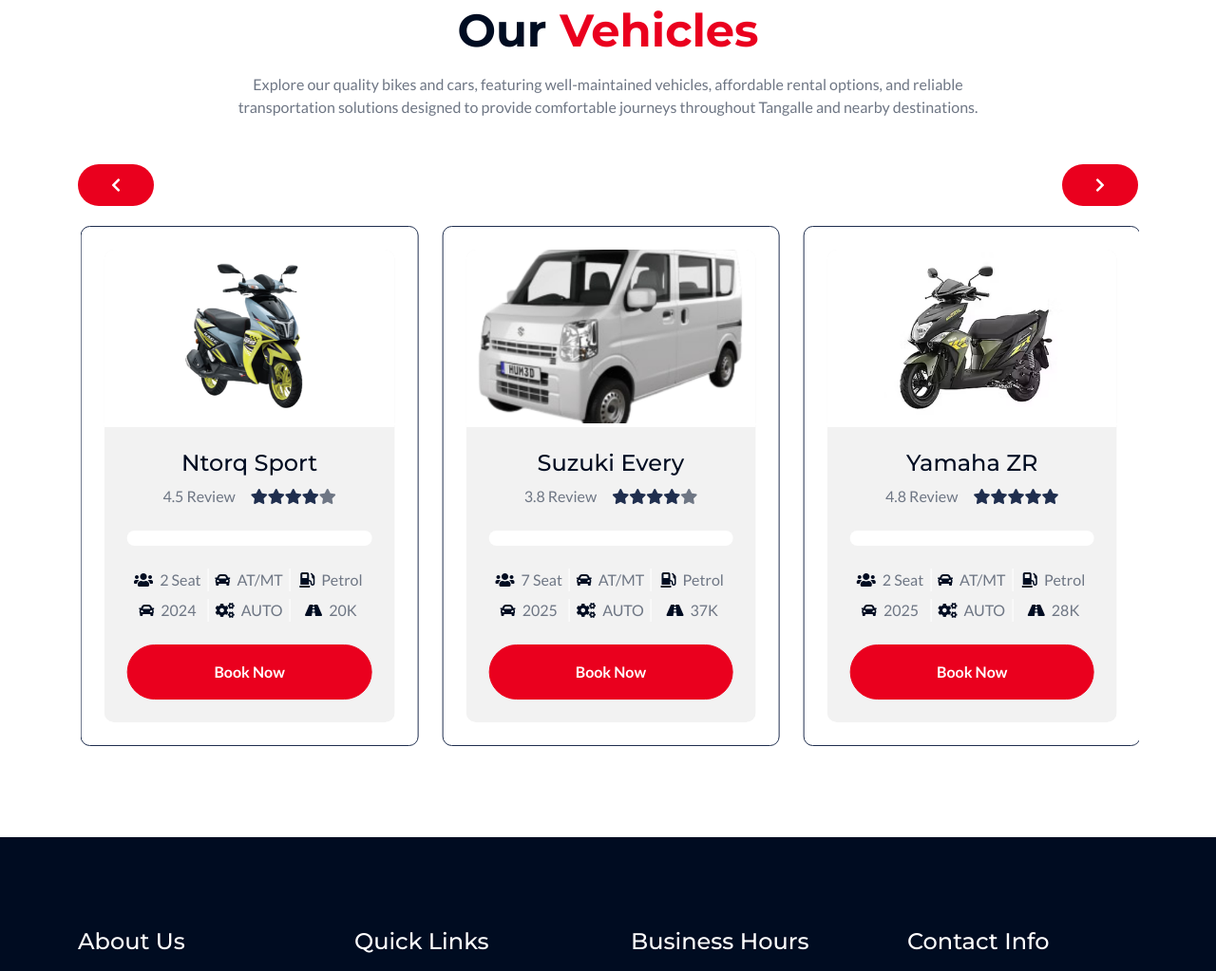
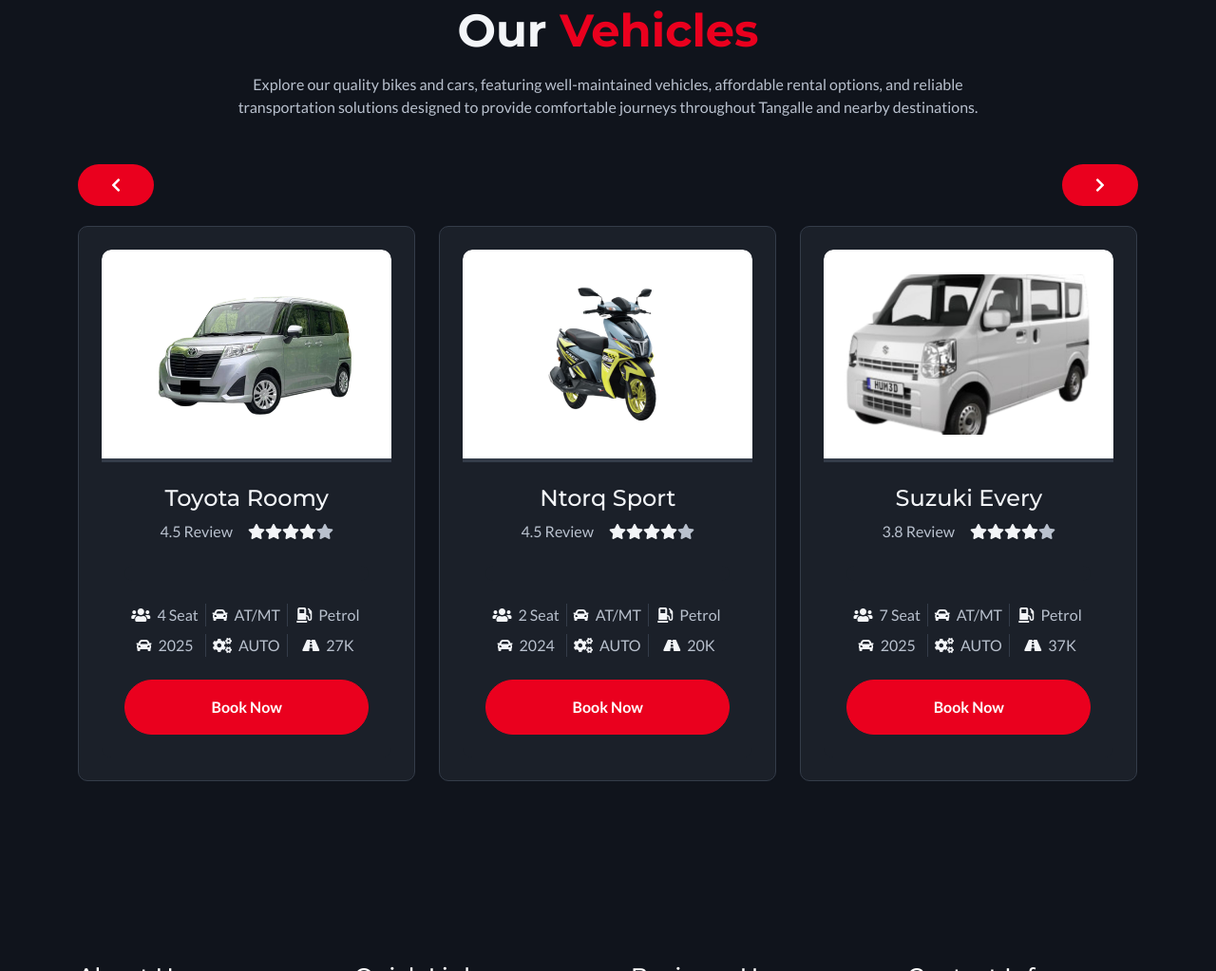
Before and after one commit to naflan222/unabikerent, a plain HTML site: page vehicle.html in a window 1280 px wide. Shown: the part 550-1573 px from the top of the page at 95% size. Drawn offline with nearby package versions, Linux system fonts and the light colour scheme.

Commit message:
Add dark theme and consistent vehicle slider presentation

```diff
--- a/css/style.css
+++ b/css/style.css
@@ -1,3 +1,82 @@
+
+/* Dark palette shared by every page; keep the original layout and red brand. */
+:root {
+    color-scheme: dark;
+    --bs-light: #1b2029;
+    --bs-dark: #10141c;
+    --bs-body: #b9c1ce;
+    --una-heading: #f3f5f8;
+    --una-border: #343c49;
+}
+
+body {
+    background: var(--bs-dark);
+    color: var(--bs-body);
+}
+
+h1, h2, h3, h4, h5, h6,
+.h1, .h2, .h3, .h4, .h5, .h6 {
+    color: var(--una-heading);
+}
+
+/* Bootstrap 5's compiled utilities contain literal light-theme colors. */
+.bg-white, .bg-light {
+    background-color: var(--bs-light) !important;
+}
+
+.bg-dark {
+    background-color: var(--bs-dark) !important;
+}
+
+.text-body, .text-muted {
+    color: var(--bs-body) !important;
+}
+
+.text-dark, .text-secondary {
+    color: var(--una-heading) !important;
+}
+
+.border-white {
+    border-color: var(--una-border) !important;
+}
+
+.form-control, .form-select, .dropdown-menu {
+    background-color: var(--bs-light);
+    border-color: var(--una-border);
+    color: var(--una-heading);
+}
+
+.form-control:focus, .form-select:focus {
+    background-color: var(--bs-light);
+    color: var(--una-heading);
+    border-color: var(--bs-primary);
+    box-shadow: 0 0 0 .2rem rgba(234, 0, 30, .2);
+}
+
+.form-control::placeholder {
+    color: var(--bs-body);
+    opacity: 1;
+}
+
+.dropdown-item, .navbar-light .navbar-nav .nav-link,
+.sticky-top .navbar-light .navbar-nav .nav-link {
+    color: var(--una-heading);
+}
+
+.dropdown-item:focus, .dropdown-item:hover {
+    color: var(--una-heading);
+    background: var(--una-border);
+}
+
+.btn-light {
+    background-color: var(--bs-light);
+    border-color: var(--una-border);
+}
+
+a:focus-visible, button:focus-visible {
+    outline: 2px solid var(--una-heading);
+    outline-offset: 3px;
+}
 
 /*** Spinner Start ***/
 /*** Spinner ***/
@@ -111,7 +190,7 @@
 
 /*** Navbar Start ***/
 .nav-bar {
-    background: var(--bs-white);
+    background: var(--bs-light);
 }
 
 .sticky-top {
@@ -123,7 +202,7 @@
     margin-right: 25px;
     padding: 35px 0;
     letter-spacing: 1px;
-    color: var(--bs-dark);
+    color: var(--una-heading);
     font-size: 17px;
     font-weight: 500;
     outline: none;
@@ -132,7 +211,7 @@
 
 .sticky-top .navbar-light .navbar-nav .nav-link {
     padding: 20px 0;
-    color: var(--bs-dark);
+    color: var(--una-heading);
 }
 
 .navbar-light .navbar-nav .nav-link:hover,
@@ -360,7 +439,8 @@
 /*** Cars Categories Start ***/
 .categories .categories-item {
     position: relative;
-    border: 1px solid var(--bs-secondary);
+    border: 1px solid var(--una-border);
+    background: var(--bs-light);
     border-radius: 10px;
     transition: 0.5s;
 }
@@ -377,15 +457,54 @@
 }
 
 .categories .categories-item .categories-item-inner:hover {
-    box-shadow: 0 0 50px rgba(234, 0, 30, .3);
+    box-shadow: 0 6px 20px rgba(0, 0, 0, .2);
 }
 
 .categories .categories-item-inner .categories-img {
-    background: var(--bs-light);
+    /* Original vehicle photos have white backgrounds. Keep their colors intact. */
+    background: #fff;
+    height: 220px;
+    display: flex;
+    align-items: center;
+    justify-content: center;
+}
+
+.categories .categories-img img {
+    width: 100%;
+    height: 100%;
+    object-fit: contain;
+    object-position: center;
+    padding: 12px;
+}
+
+.categories-carousel .owl-stage {
+    display: flex;
+}
+
+.categories-carousel .owl-item,
+.categories .categories-item,
+.categories .categories-item-inner {
+    display: flex;
+    flex-direction: column;
+}
+
+.categories .categories-item,
+.categories .categories-item-inner,
+.categories .categories-content {
+    flex: 1;
+}
+
+.categories .categories-content {
+    display: flex;
+    flex-direction: column;
+}
+
+.categories .categories-content > .btn {
+    margin-top: auto;
 }
 
 .categories .categories-item-inner .categories-content {
-    border-top: 4px solid var(--bs-white);
+    border-top: 4px solid var(--una-border);
     text-align: center;
     background: var(--bs-light);
 }
@@ -424,6 +543,19 @@
 .categories-carousel .owl-nav .owl-next:hover {
     background: var(--bs-secondary);
     color: var(--bs-white);
+}
+
+.categories-carousel .owl-nav button {
+    border: 1px solid transparent;
+    min-height: 44px;
+}
+
+@media (prefers-reduced-motion: reduce) {
+    .categories .categories-item,
+    .categories .categories-item-inner,
+    .categories-carousel .owl-nav button {
+        transition: none;
+    }
 }
 /*** Cars Categories End ***/
 
--- a/js/main.js
+++ b/js/main.js
@@ -27,16 +27,19 @@
 
 
     // Car Categories
+    var reducedMotion = window.matchMedia('(prefers-reduced-motion: reduce)').matches;
     $(".categories-carousel").owlCarousel({
-        autoplay: true,
-        smartSpeed: 1000,
+        autoplay: !reducedMotion,
+        autoplayTimeout: 6000,
+        autoplayHoverPause: true,
+        smartSpeed: reducedMotion ? 0 : 600,
         dots: false,
         loop: true,
         margin: 25,
         nav : true,
         navText : [
-            '<i class="fas fa-chevron-left"></i>',
-            '<i class="fas fa-chevron-right"></i>'
+            '<i class="fas fa-chevron-left" aria-hidden="true"></i><span class="visually-hidden">Previous vehicle</span>',
+            '<i class="fas fa-chevron-right" aria-hidden="true"></i><span class="visually-hidden">Next vehicle</span>'
         ],
         responsiveClass: true,
         responsive: {
@@ -58,6 +61,15 @@
         }
     });
 
+    // Keep a vehicle still while a visitor uses its details or booking link.
+    $('.categories-carousel').on('focusin', function () {
+        $(this).trigger('stop.owl.autoplay');
+    }).on('focusout', function (event) {
+        if (!reducedMotion && !this.contains(event.relatedTarget)) {
+            $(this).trigger('play.owl.autoplay', [6000]);
+        }
+    });
+
 
    // Back to top button
    $(window).scroll(function () {
```
